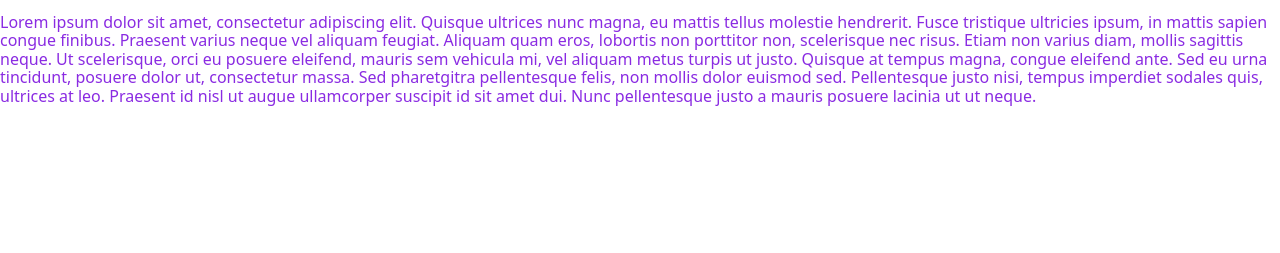
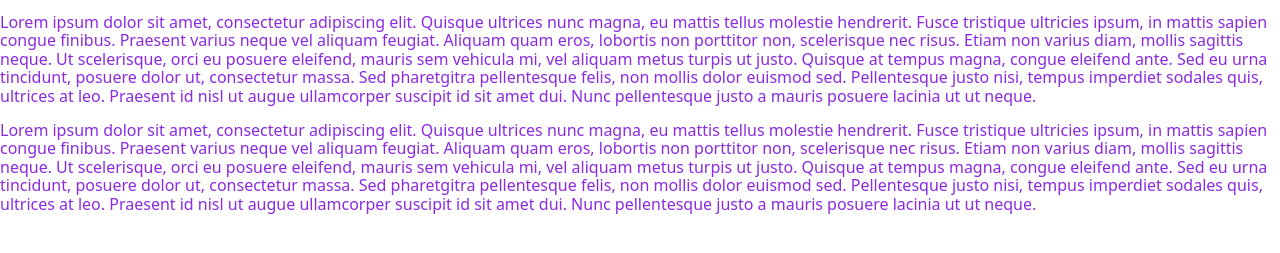
Before and after one commit to h00kdump/KI-studio, a plain HTML site: page src/index.html in a window 1280 px wide. Shown: the part 101-354 px from the top of the page. Drawn offline with Linux system fonts and the light colour scheme.

Commit message:
add second paragraph

```diff
--- a/src/index.html
+++ b/src/index.html
@@ -12,5 +12,7 @@
     <p>How are you?</p>
     <p>Lorem ipsum dolor sit amet, consectetur adipiscing elit. Quisque ultrices nunc magna, eu mattis tellus molestie hendrerit. Fusce tristique ultricies ipsum, in mattis sapien congue finibus. Praesent varius neque vel aliquam feugiat. Aliquam quam eros, lobortis non porttitor non, scelerisque nec risus. Etiam non varius diam, mollis sagittis neque. Ut scelerisque, orci eu posuere eleifend, mauris sem vehicula mi, vel aliquam metus turpis ut justo. Quisque at tempus magna, congue eleifend ante. Sed eu urna tincidunt, posuere dolor ut, consectetur massa. Sed pharetgitra pellentesque felis, non mollis dolor euismod sed. Pellentesque justo nisi, tempus imperdiet sodales quis, ultrices at leo. Praesent id nisl ut augue ullamcorper suscipit id sit amet dui. Nunc pellentesque justo a mauris posuere lacinia ut ut neque.</p>
 
+    <p>Lorem ipsum dolor sit amet, consectetur adipiscing elit. Quisque ultrices nunc magna, eu mattis tellus molestie hendrerit. Fusce tristique ultricies ipsum, in mattis sapien congue finibus. Praesent varius neque vel aliquam feugiat. Aliquam quam eros, lobortis non porttitor non, scelerisque nec risus. Etiam non varius diam, mollis sagittis neque. Ut scelerisque, orci eu posuere eleifend, mauris sem vehicula mi, vel aliquam metus turpis ut justo. Quisque at tempus magna, congue eleifend ante. Sed eu urna tincidunt, posuere dolor ut, consectetur massa. Sed pharetgitra pellentesque felis, non mollis dolor euismod sed. Pellentesque justo nisi, tempus imperdiet sodales quis, ultrices at leo. Praesent id nisl ut augue ullamcorper suscipit id sit amet dui. Nunc pellentesque justo a mauris posuere lacinia ut ut neque.</p>
+
 </body>
 </html>
```
